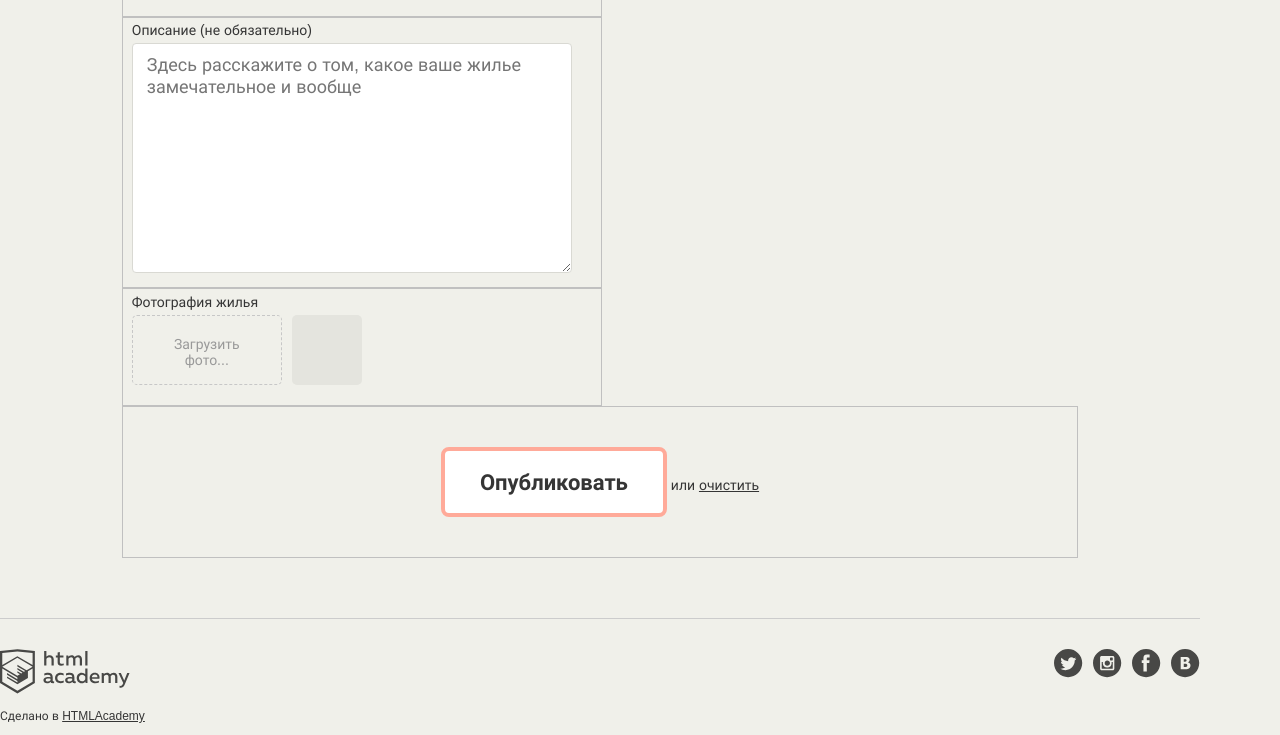
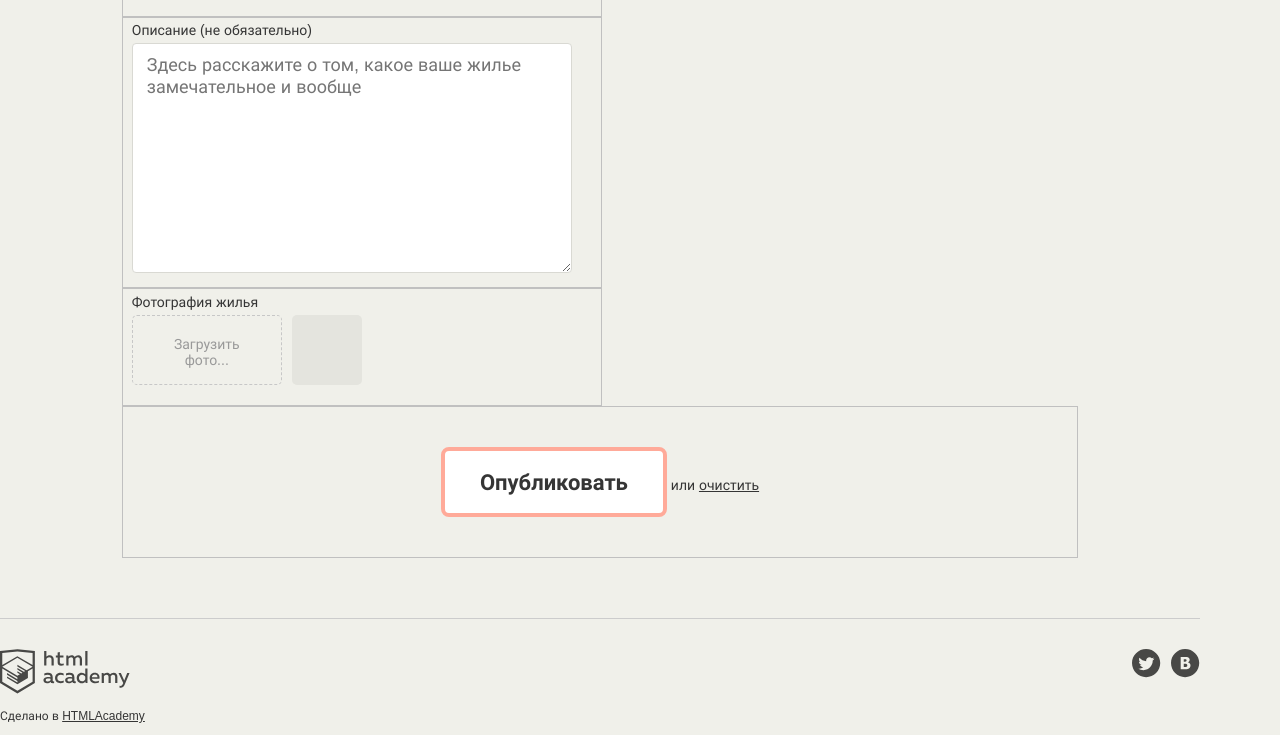
Before and after one commit to Varvaron/1787801-keksobooking-24, a website with bundled scripts: page index.html in a window 1280 px wide. Shown: the part 1290-2025 px from the top of the page. Built offline with nearby package versions, Linux system fonts and the light colour scheme; no server answers.

Commit message:
корректировка соцсетей

```diff
--- a/index.html
+++ b/index.html
@@ -185,8 +185,8 @@
     </div>
     <ul class="footer__contacts contacts">
       <li><a href="https://twitter.com/htmlacademy_ru" class="contacts__link contacts__link--twitter">Twitter</a></li>
-      <li><a href="https://www.instagram.com/htmlacademy/" class="contacts__link contacts__link--instagram">Instagtam</a></li>
-      <li><a href="https://www.facebook.com/htmlacademy" class="contacts__link contacts__link--facebook">Facebook</a></li>
+      <!-- <li><a href="https://www.instagram.com/htmlacademy/" class="contacts__link contacts__link--instagram">Instagtam</a></li> -->
+      <!-- <li><a href="https://www.facebook.com/htmlacademy" class="contacts__link contacts__link--facebook">Facebook</a></li> -->
       <li><a href="https://vk.com/htmlacademy" class="contacts__link contacts__link--vk">VK</a></li>
     </ul>
   </footer>
```
Also changed, not shown: 1 other file.
